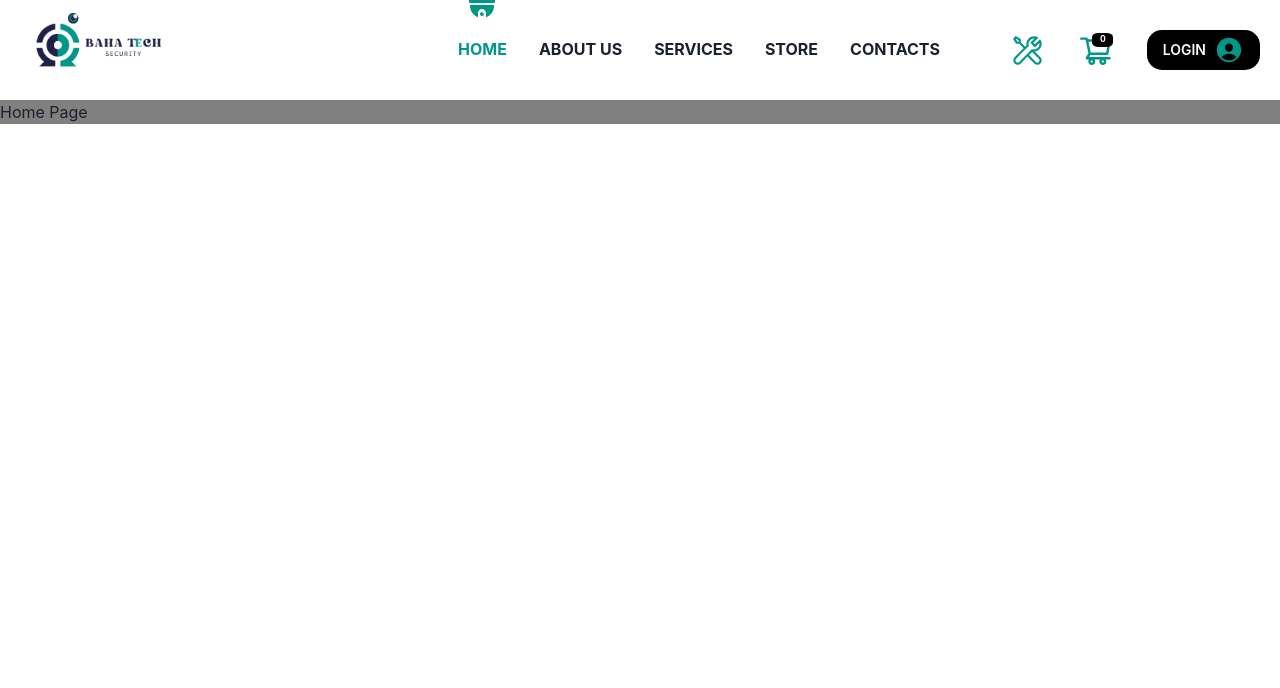
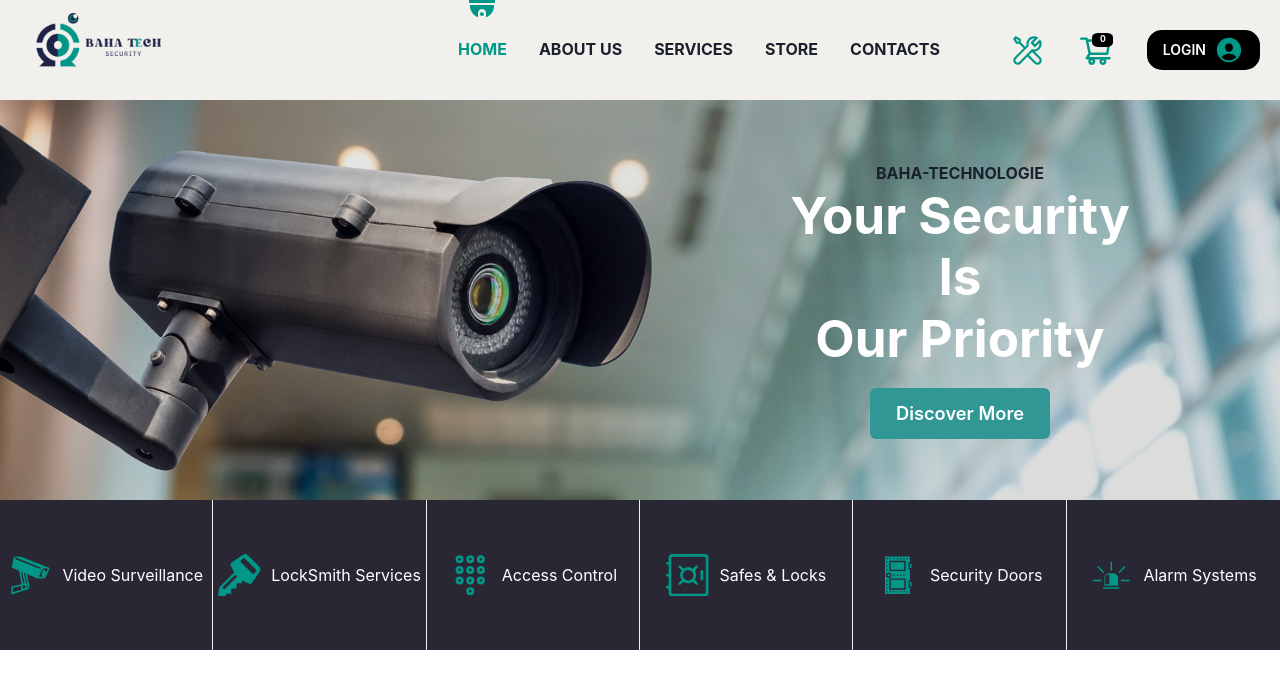
Before and after one commit to zxkeyy/BahaTech-front, a React (Vite) app: page / in a window 1280 px wide. Shown: the top 688 px of the page. Built offline with nearby package versions, Linux system fonts and the light colour scheme.

Commit message:
Added Hero

```diff
--- a/src/main.tsx
+++ b/src/main.tsx
@@ -7,6 +7,10 @@ import router from "./routes.tsx";
 const colors = {
   brand: {
     500: "#009688",
+  },
+  bg: {
+    500: "#F1F0EC",
+    100: "#f5f5f5",
   },
 };
 
--- /dev/null
+++ b/src/pages/Homepage/Components/Hero.tsx
@@ -0,0 +1,158 @@
+import { Heading, Button, Box, Text } from "@chakra-ui/react"
+import { BsSafe } from "react-icons/bs"
+import { GiCctvCamera, GiSteelDoor, GiSiren } from "react-icons/gi"
+import { ImKey2 } from "react-icons/im"
+import { IoKeypadOutline } from "react-icons/io5"
+import HeroImage from "../../../assets/hero.png"
+
+
+const Hero = () => {
+  return (
+    <>
+    <Box
+        bgImage={HeroImage}
+        bgSize={"100%"}
+        width={"100%"}
+        aspectRatio={1920 / 600}
+        display={"flex"}
+        justifyContent={"end"}
+      >
+        <Box
+          bgColor={""}
+          width={"50%"}
+          height={"100%"}
+          display={"flex"}
+          justifyContent={"center"}
+          alignItems={"center"}
+          flexDirection="column"
+        >
+          <Text fontWeight={"bold"} fontSize={window.innerWidth / 80}>
+            BAHA-TECHNOLOGIE
+          </Text>
+          <Heading
+            textAlign={"center"}
+            color={"white"}
+            fontSize={window.innerWidth / 25}
+          >
+            Your Security
+            <br />
+            Is
+            <br />
+            Our Priority
+          </Heading>
+          <Button
+            marginTop={"3%"}
+            colorScheme="teal"
+            fontSize={window.innerWidth / 70}
+            padding={"4%"}
+          >
+            Discover More
+          </Button>
+        </Box>
+      </Box>
+      <Box width={"100%"} display={"flex"} bgColor={"#292734"}>
+        <Box
+          display={"flex"}
+          justifyContent={"center"}
+          alignItems={"center"}
+          height={"150px"}
+          width={"20%"}
+          borderRight={"1px"}
+          borderColor={"bg.500"}
+        >
+          <Box width={"20%"} marginRight={"5%"}>
+            <GiCctvCamera size="100%" color="#009688" />
+          </Box>
+          <Text color="white" fontSize={window.innerWidth / 80}>
+            Video Surveillance
+          </Text>
+        </Box>
+
+        <Box
+          display={"flex"}
+          justifyContent={"center"}
+          alignItems={"center"}
+          height={"150px"}
+          width={"20%"}
+          borderRight={"1px"}
+          borderColor={"bg.500"}
+        >
+          <Box width={"20%"} marginRight={"5%"}>
+            <ImKey2 size="100%" color="#009688" />
+          </Box>
+          <Text color="white" fontSize={window.innerWidth / 80}>
+            LockSmith Services
+          </Text>
+        </Box>
+
+        <Box
+          display={"flex"}
+          justifyContent={"center"}
+          alignItems={"center"}
+          height={"150px"}
+          width={"20%"}
+          borderRight={"1px"}
+          borderColor={"bg.500"}
+        >
+          <Box width={"20%"} marginRight={"5%"}>
+            <IoKeypadOutline size="100%" color="#009688" />
+          </Box>
+          <Text color="white" fontSize={window.innerWidth / 80}>
+            Access Control
+          </Text>
+        </Box>
+
+        <Box
+          display={"flex"}
+          justifyContent={"center"}
+          alignItems={"center"}
+          height={"150px"}
+          width={"20%"}
+          borderRight={"1px"}
+          borderColor={"bg.500"}
+        >
+          <Box width={"20%"} marginRight={"5%"}>
+            <BsSafe size="100%" color="#009688" />
+          </Box>
+          <Text color="white" fontSize={window.innerWidth / 80}>
+            Safes & Locks
+          </Text>
+        </Box>
+
+        <Box
+          display={"flex"}
+          justifyContent={"center"}
+          alignItems={"center"}
+          height={"150px"}
+          width={"20%"}
+          borderRight={"1px"}
+          borderColor={"bg.500"}
+        >
+          <Box width={"20%"} marginRight={"5%"}>
+            <GiSteelDoor size="100%" color="#009688" />
+          </Box>
+          <Text color="white" fontSize={window.innerWidth / 80}>
+            Security Doors
+          </Text>
+        </Box>
+
+        <Box
+          display={"flex"}
+          justifyContent={"center"}
+          alignItems={"center"}
+          height={"150px"}
+          width={"20%"}
+        >
+          <Box width={"20%"} marginRight={"5%"}>
+            <GiSiren size="100%" color="#009688" />
+          </Box>
+          <Text color="white" fontSize={window.innerWidth / 80}>
+            Alarm Systems
+          </Text>
+        </Box>
+      </Box>
+      </>
+  )
+}
+
+export default Hero
--- a/src/pages/Homepage.tsx
+++ b/src/pages/Homepage/Homepage.tsx
@@ -1,9 +1,10 @@
 import { Box } from "@chakra-ui/react";
+import Hero from "./Components/Hero";
 
 const HomePage = () => {
   return (
-    <Box bgColor={'grey'}>
-      <h1>Home Page</h1>
+    <Box bgColor={"bg.500"}>
+      <Hero />
     </Box>
   );
 };
--- a/src/routes.tsx
+++ b/src/routes.tsx
@@ -1,5 +1,5 @@
 import { createBrowserRouter } from "react-router-dom";
-import HomePage from "./pages/Homepage";
+import HomePage from "./pages/Homepage/Homepage";
 import Layout from "./pages/Layout";
 
 const router = createBrowserRouter([
```
Also changed, not shown: src/assets/hero.png (added).
